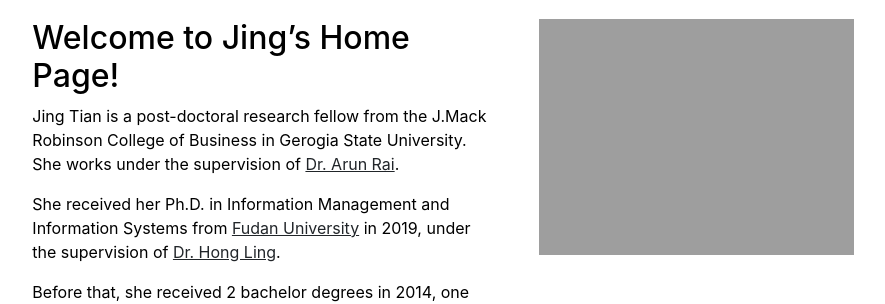
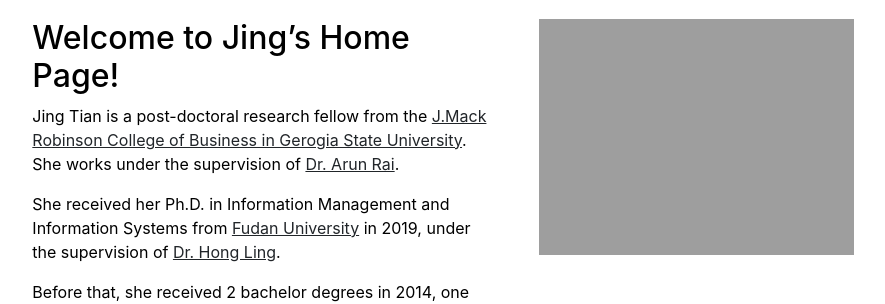
Before and after one commit to jingtianIS/jingtianIS.github.io, a Jekyll site: the page built from index.md, in a window 1280 px wide. Shown: the part 154-458 px from the top of the page, without its empty margins (197-1082 px from the left). Built offline with Jekyll 4.4.1, drawn with Linux system fonts in a browser that asks for light colours; part of the change alters nothing that is shown.

```diff
--- a/index.md
+++ b/index.md
@@ -4,7 +4,7 @@ title: "Home"
 ---
 
 ## Welcome to Jing's Home Page!
-Jing Tian is a post-doctoral research fellow from the J.Mack Robinson College of Business in Gerogia State University. She works under the supervision of [Dr. Arun Rai][professor-rai].
+Jing Tian is a post-doctoral research fellow from the [J.Mack Robinson College of Business in Gerogia State University](robinson-gsu). She works under the supervision of [Dr. Arun Rai][professor-rai].
 
 She received her Ph.D. in Information Management and Information Systems from [Fudan University][fudan] in 2019, under the supervision of [Dr. Hong Ling][professor-ling].
 
@@ -12,6 +12,8 @@ Before that, she received 2 bachelor degrees in 2014, one B.A. in Management Inf
 
 [professor-rai]: https://www.arunrai.net/
 [professor-ling]: https://www.fdsm.fudan.edu.cn/en/teacher/preview.aspx?UID=1816
+
+[robinson-gsu]: https://robinson.gsu.edu/
 [fudan]: https://www.fudan.edu.cn/en/
 [tianjin-u]: http://www.tju.edu.cn/english/index.htm
 [nankai]: https://en.nankai.edu.cn/
```
